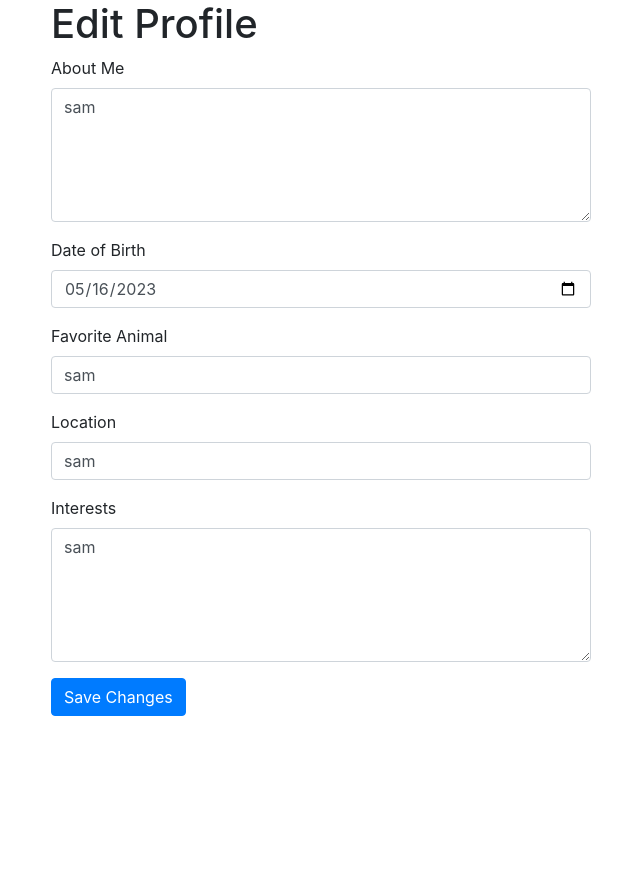
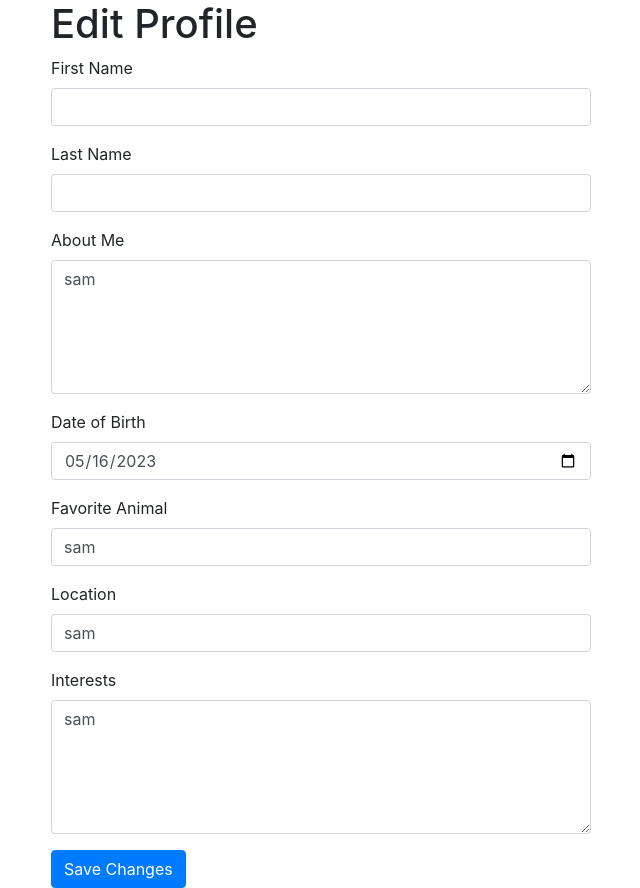
Before and after one commit to its-imba/py-web-app, a Flask app: page /edit-profile in a window 1280 px wide. Shown: the part 56-944 px from the top of the page, without its empty margins (319-959 px from the left). Before the commit the page ends 772 px from the top, so only its background shows below. Run offline with Flask 2, Linux system fonts and the light colour scheme; a user stored in the database is signed in; data comes from the database, SQL or seed files in the repository; both versions use the stored data as it was after the commit; some libraries are stand-ins or nearby versions.

Commit message:
fixed searching bug and modified signup/edit profile form

```diff
--- a/website/auth.py
+++ b/website/auth.py
@@ -49,7 +49,6 @@ def sign_up():
     """
     if request.method == 'POST':
         email = request.form.get('email')
-        first_name = request.form.get('firstName')
         password1 = request.form.get('password1')
         password2 = request.form.get('password2')
 
@@ -58,8 +57,6 @@ def sign_up():
             flash('Email already exists', category='error')
         elif len(email) < 4:
             flash('Email must be greater than 4 characters.', category='error')
-        elif len(first_name) < 3:
-            flash('First name must be greater than 3 characters.', category='error')
         elif password1 != password2:
             flash('Passwords do not match.', category='error')
         elif len(password1) < 7:
@@ -67,7 +64,6 @@ def sign_up():
         else:
             new_user = User(
                 email=email,
-                first_name=first_name,
                 password=generate_password_hash(password1, method='sha256')
             )
             db.session.add(new_user)
--- a/website/templates/edit-profile.html
+++ b/website/templates/edit-profile.html
@@ -6,6 +6,24 @@
   <h1>Edit Profile</h1>
   <form method="POST" action="{{ url_for('views.edit_profile') }}" enctype="multipart/form-data">
     {{ form.hidden_tag() }}
+    <div class="form-group">
+      {{ form.first_name.label }}
+      {{ form.first_name(class="form-control", rows=5) }}
+      {% if form.first_name.errors %}
+        <div class="invalid-feedback">
+          {{ form.first_name.errors[0] }}
+        </div>
+      {% endif %}
+    </div>
+    <div class="form-group">
+      {{ form.last_name.label }}
+      {{ form.last_name(class="form-control", rows=5) }}
+      {% if form.last_name.errors %}
+        <div class="invalid-feedback">
+          {{ form.last_name.errors[0] }}
+        </div>
+      {% endif %}
+    </div>
     <div class="form-group">
       {{ form.about_me.label }}
       {{ form.about_me(class="form-control", rows=5) }}
```
Also changed, not shown: website/templates/sign_up.html (+0 -10 lines), backend/database.db.
